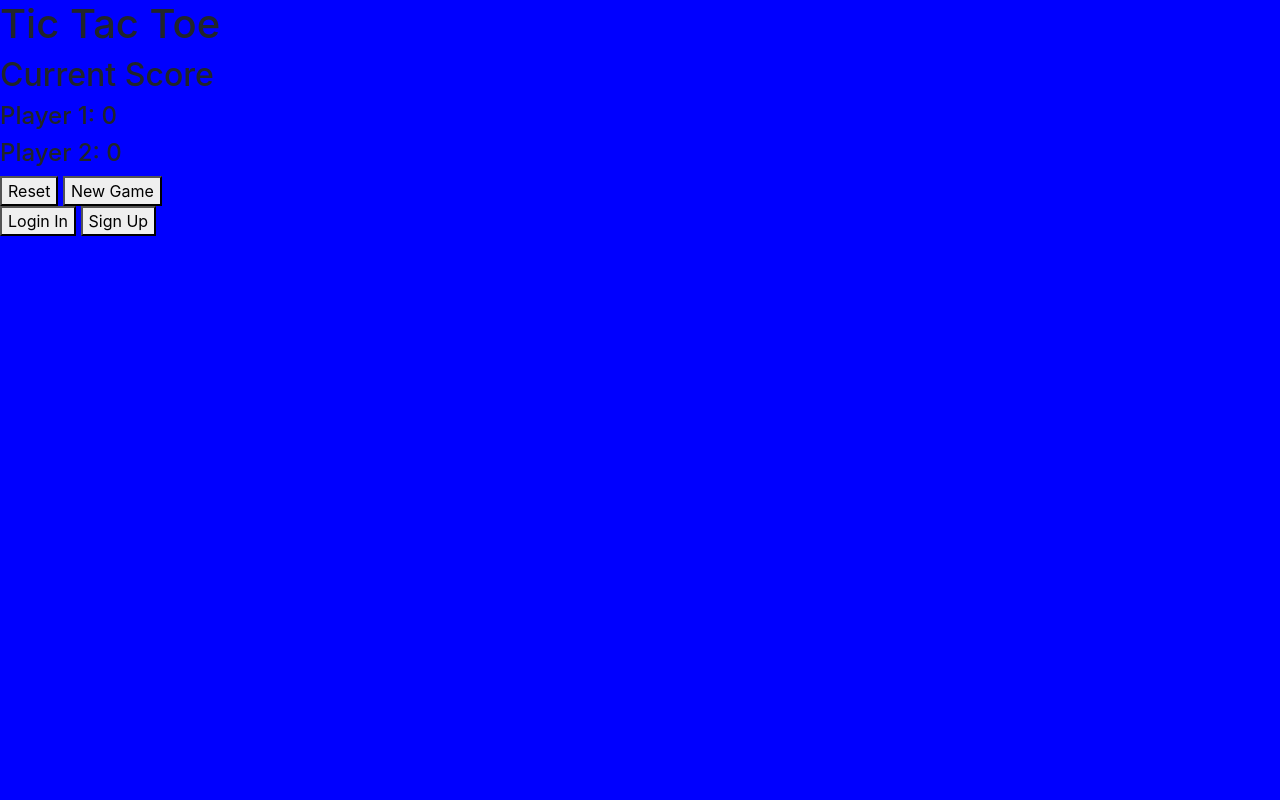
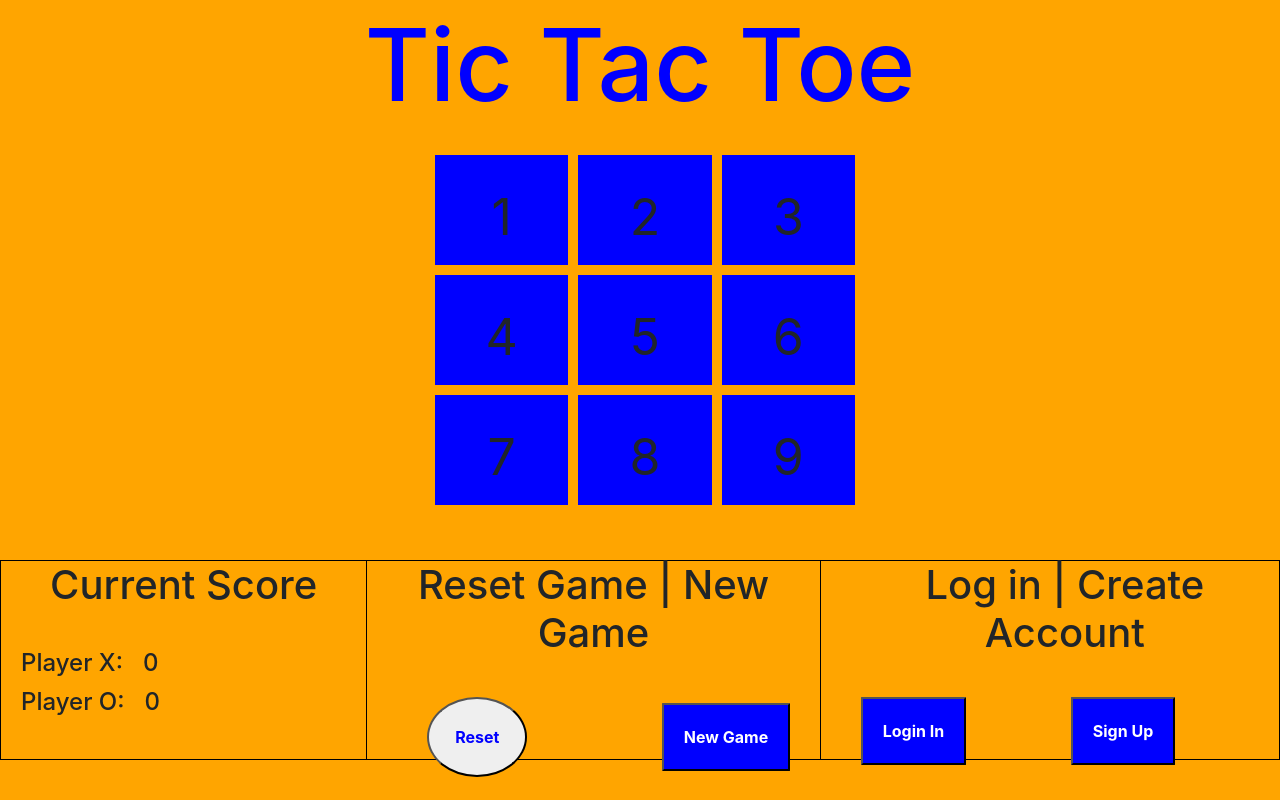
Before and after one commit to jeremygm23/tic-tac-toe-client, a website built with webpack: page index.html in a window 1280 px wide. Built offline with nearby package versions, Linux system fonts and the light colour scheme.

Commit message:
updated js, css, and html

```diff
--- a/assets/scripts/app.js
+++ b/assets/scripts/app.js
@@ -9,3 +9,25 @@
 $(() => {
   // your JS code goes here
 })
+
+const player1 = "X"
+const player2 = "O"
+
+
+$(document).ready(function(){
+  const gameBoard = [
+    ["", "", ""]
+    ["", "", ""]
+    ["", "", ""]
+  ]
+})
+
+
+$('.col').click(function (){
+  $(this).html(player1)
+  const x = $(this).data('x')
+  const y = $(this).data('y')
+  gameBoard[x][y] = player1
+  console.log(gameBoard)
+
+})
--- a/assets/styles/index.scss
+++ b/assets/styles/index.scss
@@ -1,5 +1,165 @@
 @import '~bootstrap/scss/bootstrap';
 
 body {
+  margin: 0;
+  background: orange;
+  box-sizing: border-box;
+
+}
+
+
+header {
+  text-align: center;
+  margin-top: 5px;
+  margin-bottom: 20px;
+  font-weight: 900;
+  color: blue;
+  font-size: 50px;
+
+
+
+
+  h1 {
+    font-size: 100px;
+  }
+}
+
+
+.game-wrap {
+  margin: 0 auto;
+  width: 400px;
+  height: 350px;
+
+
+
+}
+
+
+
+
+
+  .col {
+    display: inline-block;
+    width: 10px;
+    height: 110px;
+    text-align: center;
+    background: blue;
+    font-size: 50px;
+    padding-top: 25px;
+    margin-top: 10px;
+    margin-left: 10px;
+
+
+  }
+
+
+.bottom {
+  display: flex;
+  border: 1px black solid;
+  margin-top: 65px;
+  justify-content: space-around;
+  align-items: center;
+  height: 200px;
+}
+
+
+.current-score {
+width: 30%;
+border-right: 1px solid black;
+position: relative;
+height: 100%;
+
+}
+
+h2 {
+  font-size: 40px;
+  text-align: center;
+  margin-bottom: 40px;
+}
+
+h4 {
+  margin-top: 10px;
+  display: flex;
+  text-align: left;
+  justify-content: flex-start;
+
+
+}
+
+
+.player-1 {
+  margin-top: 5px;
+}
+
+.player-1 {
+  margin-left: 20px;
+}
+
+.player-2 {
+  margin-left: 20px;
+}
+
+.playerO {
+  margin-left: 20px;
+}
+.playerX {
+  margin-left: 20px;
+}
+
+
+.game-buttons {
+  position: relative;
+
+  height: 100%;
+
+}
+
+
+.reset-btn {
+    width: 100px;
+    height: 80px;
+    border-radius: 50%;
+    padding: 20px;
+    margin-right: 50px;
+    margin-left: 60px;
+    color: blue;
+    font-weight: bold;
+}
+
+.new-game-btn {
+  padding: 20px;
+  border-radius: 1%;
   background: blue;
+  color: white;
+  font-weight: bold;
+  margin-left: 80px;
+
 }
+
+
+.login-signup {
+border-left: 1px solid black;
+height: 100%;
+
+  h2 {
+    margin-left: 30px;
+  }
+
+.log-btn {
+  padding: 20px;
+  border-radius: 1%;
+  background: blue;
+  color: white;
+  font-weight: bold;
+  margin-left: 40px;
+}
+
+.sign-btn {
+  padding: 20px;
+  border-radius: 1%;
+  background: blue;
+  color: white;
+  font-weight: bold;
+  margin-left: 100px;
+}
+}
--- a/index.html
+++ b/index.html
@@ -17,37 +17,45 @@
       </header>
 
       <section id="game-board">
+        <div class="game-wrap">
         <div class="row">
-          <div class="col"></div>
-          <div class="col"></div>
-          <div class="col"></div>
+          <div class="col" data-x=0 data-y=0>1</div>
+          <div class="col"data-x=0 data-y=1>2</div>
+          <div class="col"data-x=0 data-y=2>3</div>
         </div>
         <div class="row">
-          <div class="col"></div>
-          <div class="col"></div>
-          <div class="col"></div>
+          <div class="col" data-x=1 data-y=0>4</div>
+          <div class="col" data-x=1 data-y=1>5</div>
+          <div class="col" data-x=1 data-y=2>6</div>
         </div>
         <div class="row">
-          <div class="col"></div>
-          <div class="col"></div>
-          <div class="col"></div>
+          <div class="col" data-x=2 data-y=0>7</div>
+          <div class="col" data-x=2 data-y=1>8</div>
+          <div class="col" data-x=2 data-y=2>9</div>
+        </div>
         </div>
       </section>
-
-      <section id="current-score">
+<section class="bottom">
+      <section class="current-score">
         <h2>Current Score</h2>
-        <h4>Player 1: 0</h4>
-        <h4>Player 2: 0</h4>
+        <h4 class="player-1">Player X: <span class="playerX">0</span></h4>
+        <h4 class="player-2">Player O: <span class="playerO">0</span></h4>
       </section>
 
-      <section id="game-buttons">
-        <button id="reset-btn">Reset</button>
-        <button id="new-game-btn">New Game</button>
+      <section class="game-buttons">
+        <h2>Reset Game | New Game</h2>
+        <button class="reset-btn">Reset</button>
+        <button class="new-game-btn">New Game</button>
       </section>
-      <section id="login-signup">
-        <button>Login In</button>
-        <button>Sign Up</button>
+      <div></div>
+
+
+      <section class="login-signup">
+        <h2>Log in | Create Account</h2>
+        <button class="log-btn">Login In</button>
+        <button class="sign-btn">Sign Up</button>
       </section>
+</section>
 
 
     </body>
```
Also changed, not shown: assets/scripts/game-logic.js (added, +68 -0 lines).
